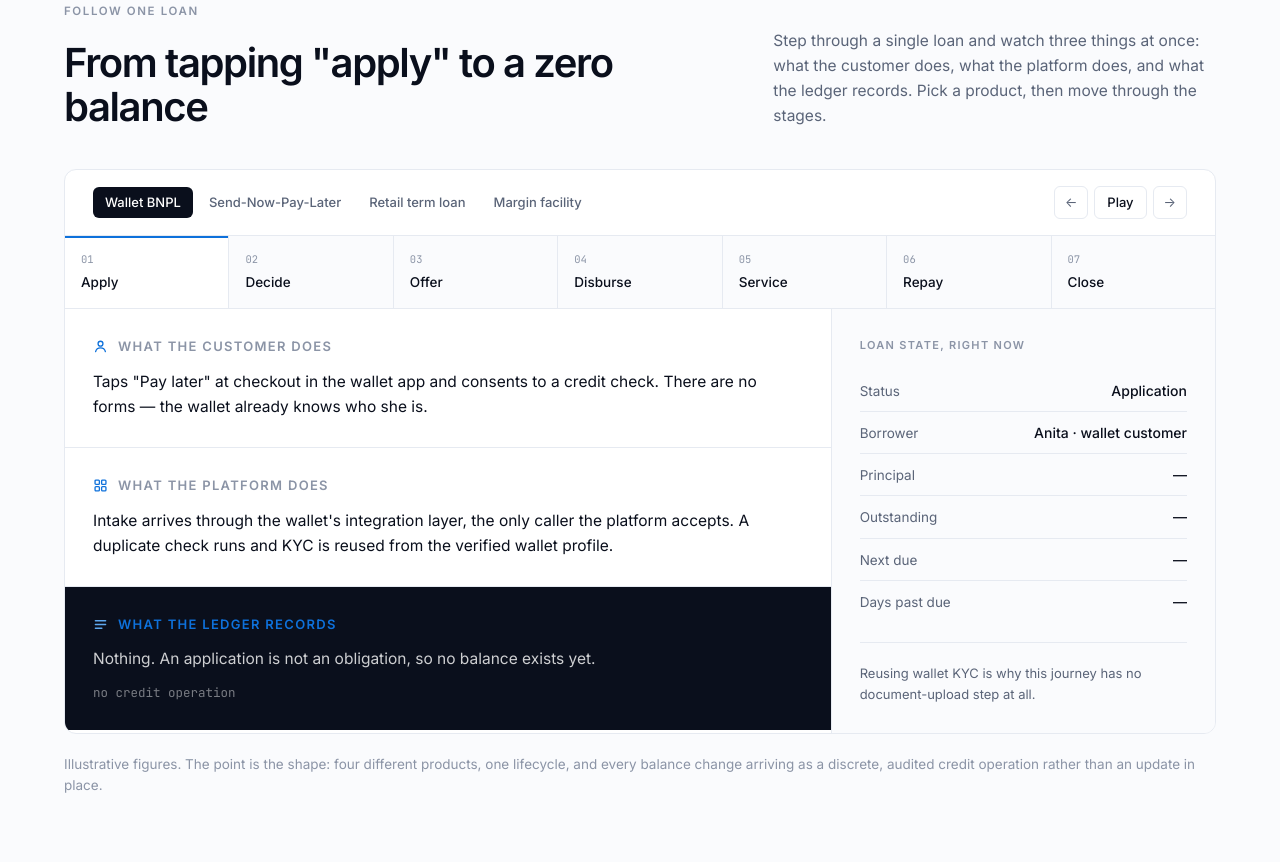
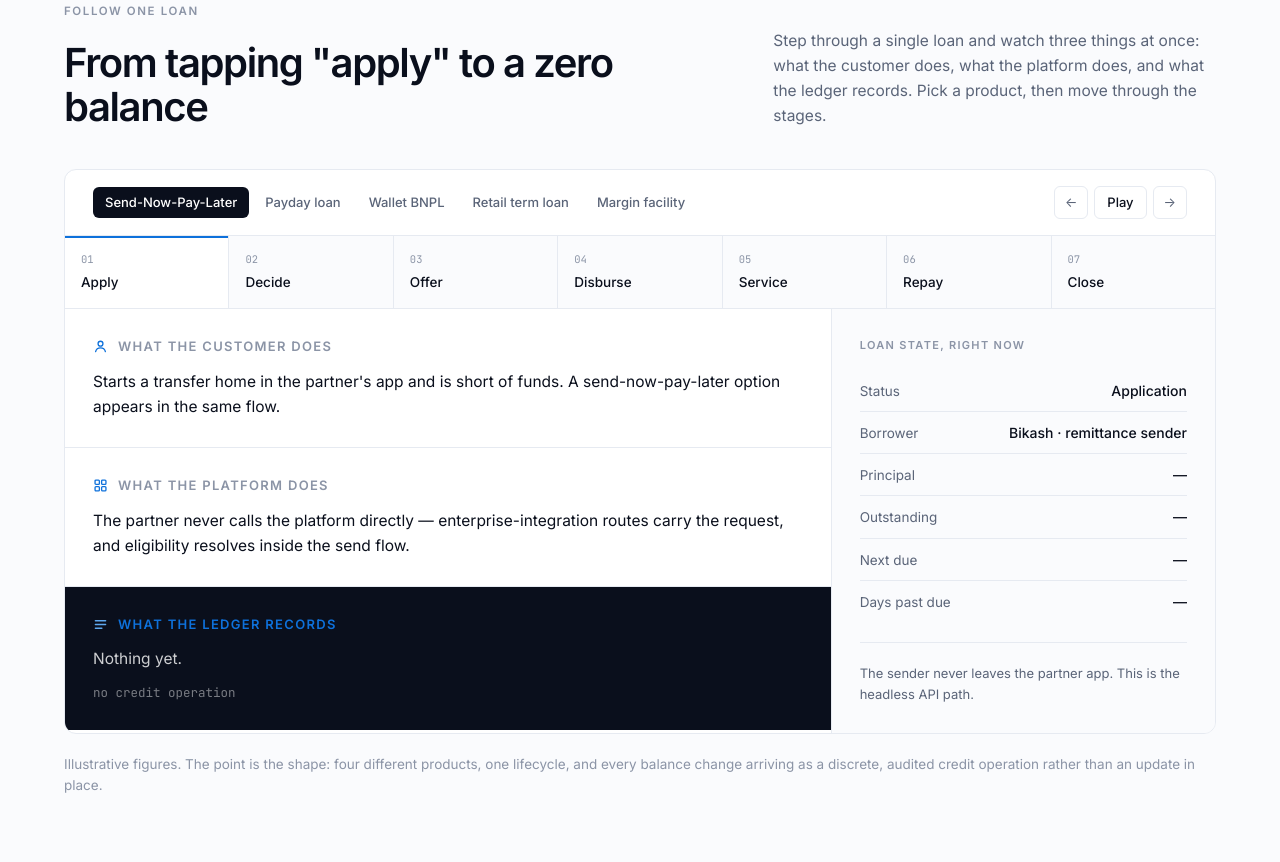
Before and after one commit to rabinsharma619/swift-lending-os, a plain HTML site: page index.html in a window 1280 px wide. Shown: the part 1878-2740 px from the top of the page. Drawn offline with nearby package versions, Linux system fonts and the light colour scheme.

Commit message:
Publish pitch site + OneSphere Malaysia papers (2026-08-25 18:37)

```diff
--- a/index.html
+++ b/index.html
@@ -356,7 +356,7 @@
           First initiative · In build
         </p>
         <h2 class="text-[30px] sm:text-[38px] lg:text-[44px] leading-[1.07] tracking-tightest font-semibold">
-          OneSphere Malaysia — Remittance-Native Pay Later, on Swift LendingOS.
+          OneSphere Malaysia — Send Now Pay Later, on Swift LendingOS.
         </h2>
         <p class="mt-6 text-[16.5px] leading-relaxed text-white/70 max-w-[56ch]">
           The first lending business assembled on Swift LendingOS: a KPKT-licensed
@@ -453,10 +453,11 @@
       <!-- Controls -->
       <div class="flex flex-wrap items-center justify-between gap-4 px-5 sm:px-7 py-4 border-b border-line">
         <div class="inline-flex flex-wrap gap-1" role="tablist" aria-label="Loan product">
-          <button class="fl-prod rounded-md px-3 py-1.5 text-[13px] font-medium text-mute hover:text-ink transition-colors" role="tab" aria-selected="true"  data-p="0">Wallet BNPL</button>
-          <button class="fl-prod rounded-md px-3 py-1.5 text-[13px] font-medium text-mute hover:text-ink transition-colors" role="tab" aria-selected="false" data-p="1">Send-Now-Pay-Later</button>
-          <button class="fl-prod rounded-md px-3 py-1.5 text-[13px] font-medium text-mute hover:text-ink transition-colors" role="tab" aria-selected="false" data-p="2">Retail term loan</button>
-          <button class="fl-prod rounded-md px-3 py-1.5 text-[13px] font-medium text-mute hover:text-ink transition-colors" role="tab" aria-selected="false" data-p="3">Margin facility</button>
+          <button class="fl-prod rounded-md px-3 py-1.5 text-[13px] font-medium text-mute hover:text-ink transition-colors" role="tab" aria-selected="true"  data-p="0">Send-Now-Pay-Later</button>
+          <button class="fl-prod rounded-md px-3 py-1.5 text-[13px] font-medium text-mute hover:text-ink transition-colors" role="tab" aria-selected="false" data-p="1">Payday loan</button>
+          <button class="fl-prod rounded-md px-3 py-1.5 text-[13px] font-medium text-mute hover:text-ink transition-colors" role="tab" aria-selected="false" data-p="2">Wallet BNPL</button>
+          <button class="fl-prod rounded-md px-3 py-1.5 text-[13px] font-medium text-mute hover:text-ink transition-colors" role="tab" aria-selected="false" data-p="3">Retail term loan</button>
+          <button class="fl-prod rounded-md px-3 py-1.5 text-[13px] font-medium text-mute hover:text-ink transition-colors" role="tab" aria-selected="false" data-p="4">Margin facility</button>
         </div>
         <div class="flex items-center gap-1.5">
           <button id="fl-prev" class="rounded-md border border-line px-2.5 py-1.5 text-[13px] text-mute hover:text-ink hover:bg-surface-2 transition-colors" aria-label="Previous stage">←</button>
@@ -612,6 +613,13 @@
         </thead>
         <tbody class="divide-y divide-line align-top">
           <tr class="bg-accent-soft/40">
+            <th scope="row" class="px-5 py-4 font-medium text-left">OneSphere Malaysia</th>
+            <td class="px-5 py-4 text-mute">Send Now Pay Later · migrant corridor</td>
+            <td class="px-5 py-4 text-mute">Reuses the corridor send-flow machinery on Swift LendingOS / EDX; Ria as remitter of record, decisioning inside the send</td>
+            <td class="px-5 py-4 text-mute">OneSphere — KPKT-licensed lender of record; Ria</td>
+            <td class="px-5 py-4"><span class="font-medium">Phase 0 · first</span></td>
+          </tr>
+          <tr>
             <th scope="row" class="px-5 py-4 font-medium text-left">SmartWallet</th>
             <td class="px-5 py-4 text-mute">Micro-loans and BNPL</td>
             <td class="px-5 py-4 text-mute">Onboards as an external service provider behind the wallet's integration layer — the estate's best-documented seam</td>
@@ -3060,8 +3068,55 @@
         l: 'Balance zero; the facility closes with its full operation history intact.',
         o: 'CLOSURE · balance 0 · pledge released',
         st: ['Closed', 'NPR 0 drawn', 'NPR 0', '—', '0'],
-        h: 'One kernel served a wallet BNPL and a margin facility without forking.' } ] }
+        h: 'One kernel served a wallet BNPL and a margin facility without forking.' } ] },
+
+    { who: 'Ramesh · migrant worker, Malaysia', stages: [
+      { c: 'Short before payday, he opens OneSphere in-app and asks for a small advance against his salary. His e-KYC is already on file.',
+        s: 'Intake arrives through OneSphere\'s KPKT-licensed online channel; identity and work-permit validity are checked, and the human attestation the Act requires is captured.',
+        l: 'Nothing yet — an application is not an obligation.',
+        o: 'no credit operation',
+        st: ['Application', '—', '—', '—', '—'],
+        h: 'The Moneylenders Act attestation is a first-class step — an unattested loan is void, so disbursement is blocked until it is captured.' },
+      { c: 'Answers nothing more; the decision resolves in seconds.',
+        s: 'RemitScore reads salary regularity from his WPS credit history; the Malaysia regulatory pack clamps the amount to the statutory limit.',
+        l: 'Decision recorded with its inputs stored and its policy versions pinned.',
+        o: 'decision recorded · Malaysia pack applied',
+        st: ['Assessing', '—', '—', '—', '—'],
+        h: 'For a thin-file migrant worker, salary regularity — not a bureau score — is the signal.' },
+      { c: 'Sees how much he can take now and the single repayment due on his next payday.',
+        s: 'Pricing proposes; the guardrail enforces the 18% unsecured ceiling and blocks the fees the Act prohibits before the offer is ever shown.',
+        l: 'Terms fixed against the offer; no balance until he accepts.',
+        o: 'offer issued · terms locked',
+        st: ['Offered', 'RM 800', '—', '—', '—'],
+        h: 'Fees are illegal here, so the whole cost lives in one capped rate — the guardrail proves it, outside the pricing script.' },
+      { c: 'Accepts and attests; the advance lands in his account within the hour.',
+        s: 'Disbursement executes and the agreement is generated from the product\'s document set and stored with its version.',
+        l: 'The first credit operation books principal, and the journal posts in real time.',
+        o: 'DISBURSEMENT · Dr Loans & advances · Cr Disbursement clearing',
+        st: ['Active', 'RM 800', 'RM 806', 'on payday', '0'],
+        h: 'Same kernel, a different regulatory pack — nothing about the ledger changes.' },
+      { c: 'Gets a reminder in his own language the day before payday.',
+        s: 'Accrual runs on schedule; reminders issue inside the contact caps and quiet hours the platform enforces.',
+        l: 'Accrual posts against the single fixed repayment.',
+        o: 'INTEREST_ACCRUAL · posted on schedule',
+        st: ['Active', 'RM 800', 'RM 806', 'in 1 day', '0'],
+        h: 'Tenure never exceeds his remaining permit validity — a permit-expiry flag watches it.' },
+      { c: 'On payday the single repayment clears from his salary account.',
+        s: 'Payment is captured and reconciled against the rail; the outbox emits the event exactly once, in the same transaction as the state change.',
+        l: 'One payment operation clears interest, then principal. Outstanding falls to zero.',
+        o: 'PAYMENT · Dr Cash · Cr Loans & advances',
+        st: ['Active', 'RM 800', 'RM 0', 'today', '0'],
+        h: 'A bullet repayment on payday runs the same waterfall the instalment products use — once.' },
+      { c: 'The advance closes, and his next payday carries a higher limit.',
+        s: 'Repayment history feeds the feature store, so the next decision is better informed than the last.',
+        l: 'Balance zero, history retained and attributable to the policy that produced it.',
+        o: 'CLOSURE · balance 0 · history retained',
+        st: ['Closed', 'RM 800', 'RM 0', '—', '0'],
+        h: 'Good repayment becomes a named variable, so the limit grows without a new build.' } ] }
   ];
+
+  // Display order for the product tabs: SNPL, Payday, Wallet BNPL, Retail, Margin -> index into FL
+  const ORD = [1, 4, 0, 2, 3];
 
   const fl = {
     prods: [...document.querySelectorAll('.fl-prod')],
@@ -3082,7 +3137,7 @@
     let fp = 0, fs = 0, ftimer = null;
 
     const flRender = () => {
-      const prod = FL[fp], stage = prod.stages[fs];
+      const prod = FL[ORD[fp]], stage = prod.stages[fs];
       fl.cust.textContent = stage.c;
       fl.sys.textContent  = stage.s;
       fl.led.textContent  = stage.l;
```
